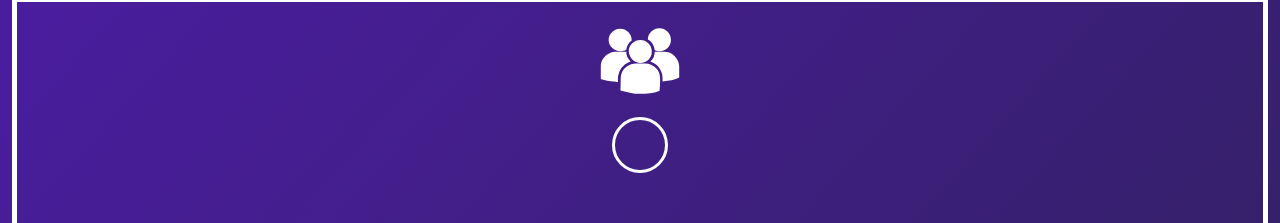
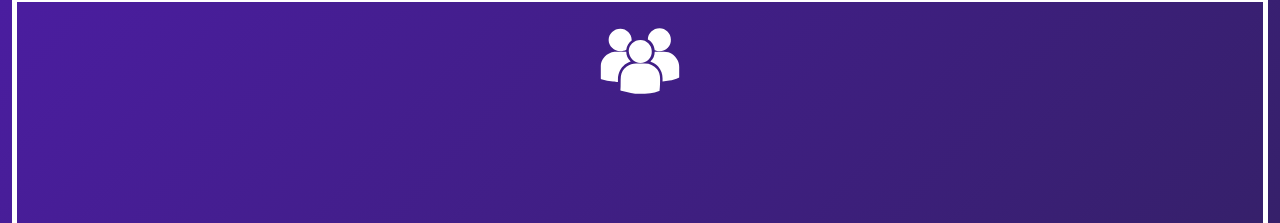
Before and after one commit to machnikl/team-generator, a Vue app: page / in a window 1280 px wide. Both pictures are taken after a click on the button 271 px from the left and 243 px from the top of the page. Shown: the part 295-518 px from the top of the page. Built offline with nearby package versions, Linux system fonts and the light colour scheme.

Commit message:
changed avatar styling from short version to full names

```diff
--- a/src/components/General/Avatar.vue
+++ b/src/components/General/Avatar.vue
@@ -1,7 +1,7 @@
 <template>
-  <v-avatar color="#133147" light size="56" class="avatarStyle mx-2">
+  <div class="avatarStyle mx-2">
     {{ text }}
-  </v-avatar>
+  </div>
 </template>
 
 <script>
@@ -15,9 +15,9 @@ export default {
 <style scoped>
 .avatarStyle {
   font-weight: bolder;
+  padding: 5px;
   letter-spacing: 2px;
   background: transparent !important;
-  border: 3px solid white !important;
   text-transform: uppercase;
   animation: expand 0.5s ease-in-out;
 }
--- a/src/components/GeneratorPhases/AddPlayerLobby.vue
+++ b/src/components/GeneratorPhases/AddPlayerLobby.vue
@@ -79,10 +79,9 @@ export default {
   },
   methods: {
     addPlayer() {
-      let shortName = this.newPlayerName.substring(0, 3);
-      this.players.push(shortName);
+      this.players.push(this.newPlayerName);
+      this.$emit("newPlayer", this.newPlayerName);
       this.newPlayerName = "";
-      this.$emit("newPlayer", shortName);
     },
     toTeamNumberChooser() {
       this.$emit("changePhase", 2);
--- a/src/components/GeneratorPhases/TeamNumberChooser.vue
+++ b/src/components/GeneratorPhases/TeamNumberChooser.vue
@@ -56,9 +56,6 @@ export default {
           this.teams[j].push(playersCopy[randomIndex]);
           playersCopy.splice(randomIndex, 1);
         }
-        console.log("Players:");
-        console.log(this.teams);
-        console.log(this.players);
       }
       this.$emit("generatedTeams", this.teams);
     },
--- a/src/components/GeneratorWrapper.vue
+++ b/src/components/GeneratorWrapper.vue
@@ -45,7 +45,6 @@ export default {
   methods: {
     newPlayerAdded(newPlayer) {
       this.players.push(newPlayer);
-      console.log(this.players);
     },
     changePhase(phase) {
       if (phase === 1) {
```
